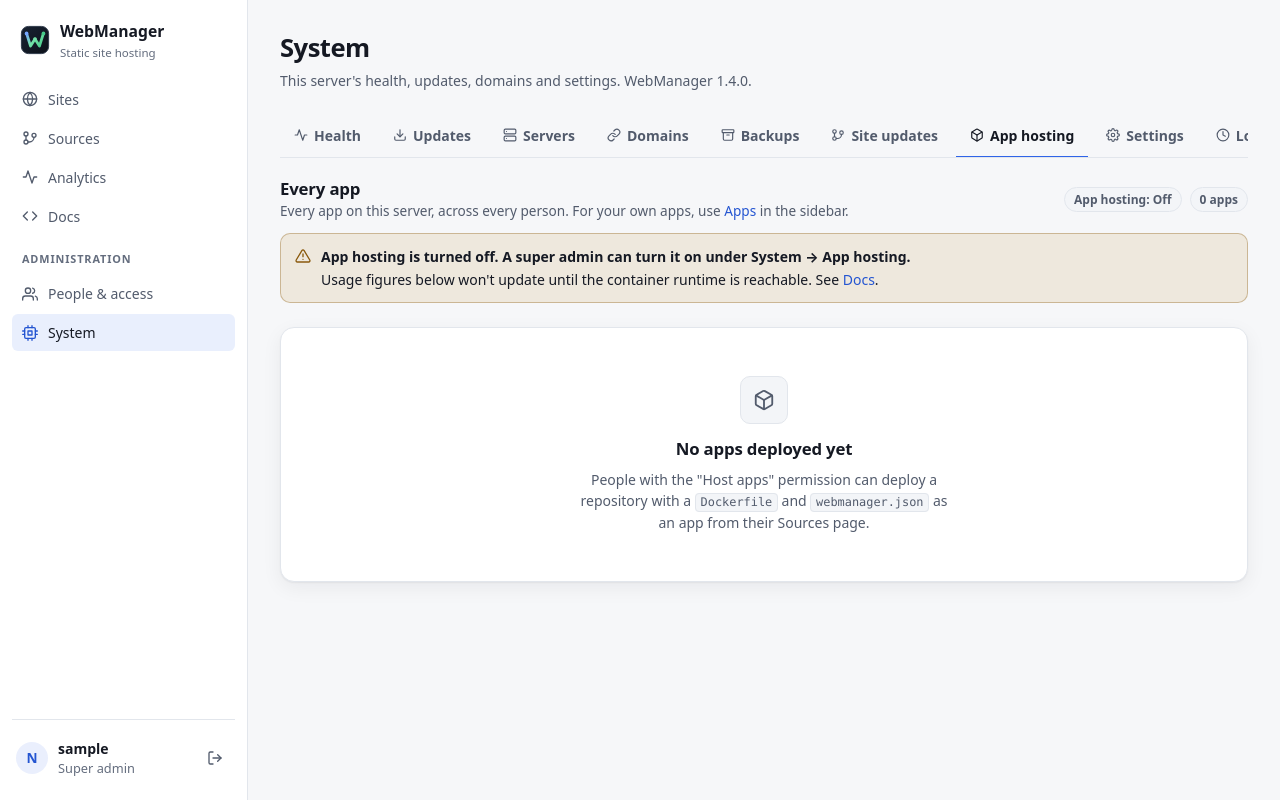
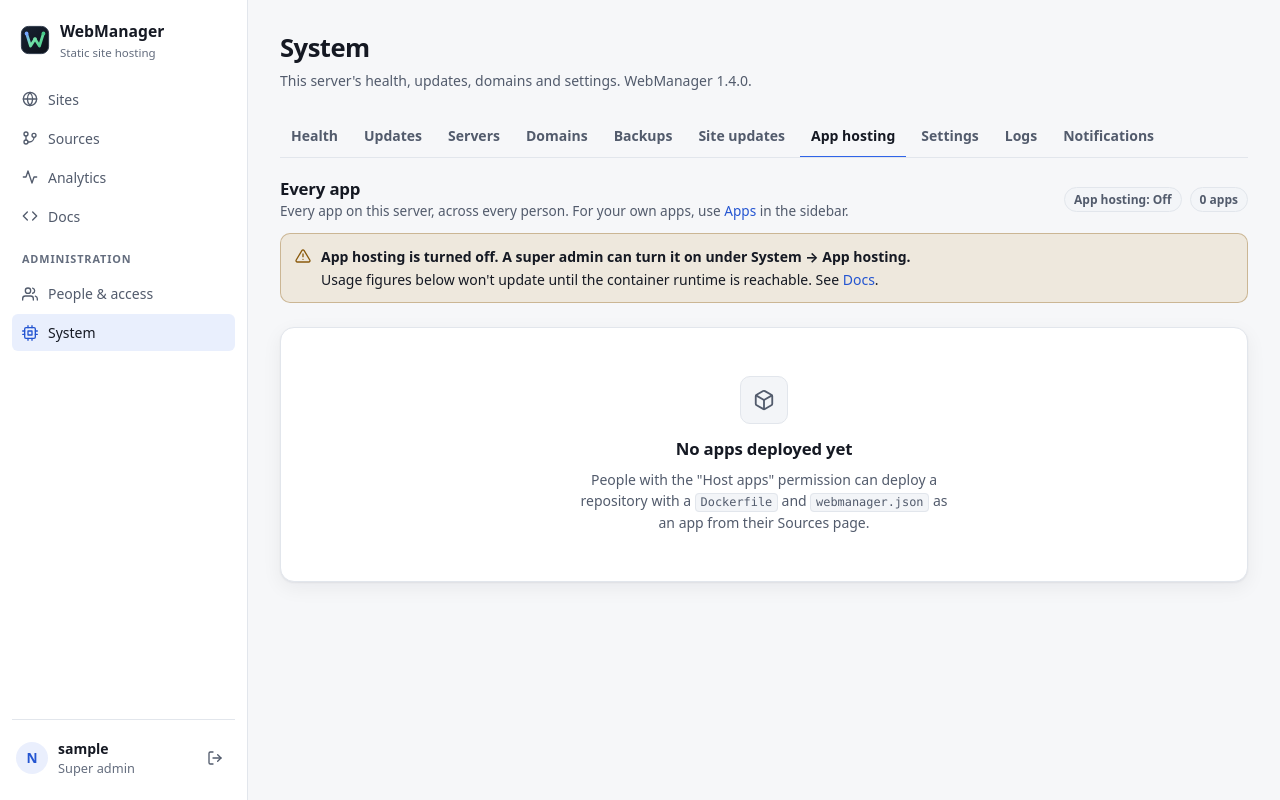
Before and after one commit to coolguy1333/WebManager, a Flask app: page /admin/apps in a window 1280 px wide. Run offline with Flask 3, Linux system fonts and the light colour scheme; the visitor is signed in with stand-in values (Sample User, id 1); data comes from the database, SQL or seed files in the repository; data that the repository does not hold is empty.

Commit message:
System tabs: no scrollbar
The tab strip scrolled up and down by 1 pixel (each tab's -1px overlap with
the border), so browsers showed a scrollbar. It now only ever scrolls
sideways, and only on a phone (without a visible bar). On wider screens the
ten tabs fit on one row (labels only below 1440px) and wrap rather than
scroll on narrow desktop windows.

Co-Authored-By: Claude Opus 5.5 <noreply@anthropic.com>
Claude-Session: https://claude.ai/code/session_01XeK7y5J2VdFiBAP6CeG1QW

```diff
--- a/webmanager/static/app.css
+++ b/webmanager/static/app.css
@@ -559,7 +559,9 @@ details > summary::-webkit-details-marker { display: none; }
 
 /* ---------- Tabs ---------- */
 
-.tabs { display: flex; gap: 4px; margin-bottom: 20px; border-bottom: 1px solid var(--border); overflow-x: auto; }
+/* Scrolls sideways only (a narrow screen); never up and down, which the tabs'
+   -1px overlap with the border would otherwise allow, showing a scrollbar. */
+.tabs { display: flex; gap: 4px; margin-bottom: 20px; border-bottom: 1px solid var(--border); overflow-x: auto; overflow-y: hidden; scrollbar-width: thin; }
 .tabs a {
   padding: 10px 14px; margin-bottom: -1px;
   border-bottom: 2px solid transparent;
@@ -567,7 +569,20 @@ details > summary::-webkit-details-marker { display: none; }
 }
 .tabs a:hover { color: var(--text); text-decoration: none; }
 .tabs a.active { color: var(--text); border-bottom-color: var(--accent); }
-.system-tabs a { display: inline-flex; align-items: center; gap: 6px; }
+.system-tabs a { display: inline-flex; align-items: center; gap: 6px; padding: 10px 11px; }
+/* Ten tabs: on a wide screen they wrap to a second row rather than scroll;
+   on a phone they swipe sideways (app.js keeps the chosen one in sight). */
+@media (min-width: 720px) {
+  .system-tabs { flex-wrap: wrap; overflow-x: visible; }
+}
+/* Below that, the labels alone keep all ten on one row on most screens. */
+@media (min-width: 720px) and (max-width: 1439px) {
+  .system-tabs a > .icon { display: none; }
+}
+@media (max-width: 719px) {
+  .system-tabs { scrollbar-width: none; }
+  .system-tabs::-webkit-scrollbar { display: none; }
+}
 .system-tabs .nav-badge { margin-left: 2px; }
 .tab-panel[hidden] { display: none; }
 .plain-list { list-style: none; padding: 0; margin: 0; display: grid; gap: 4px; }
```
